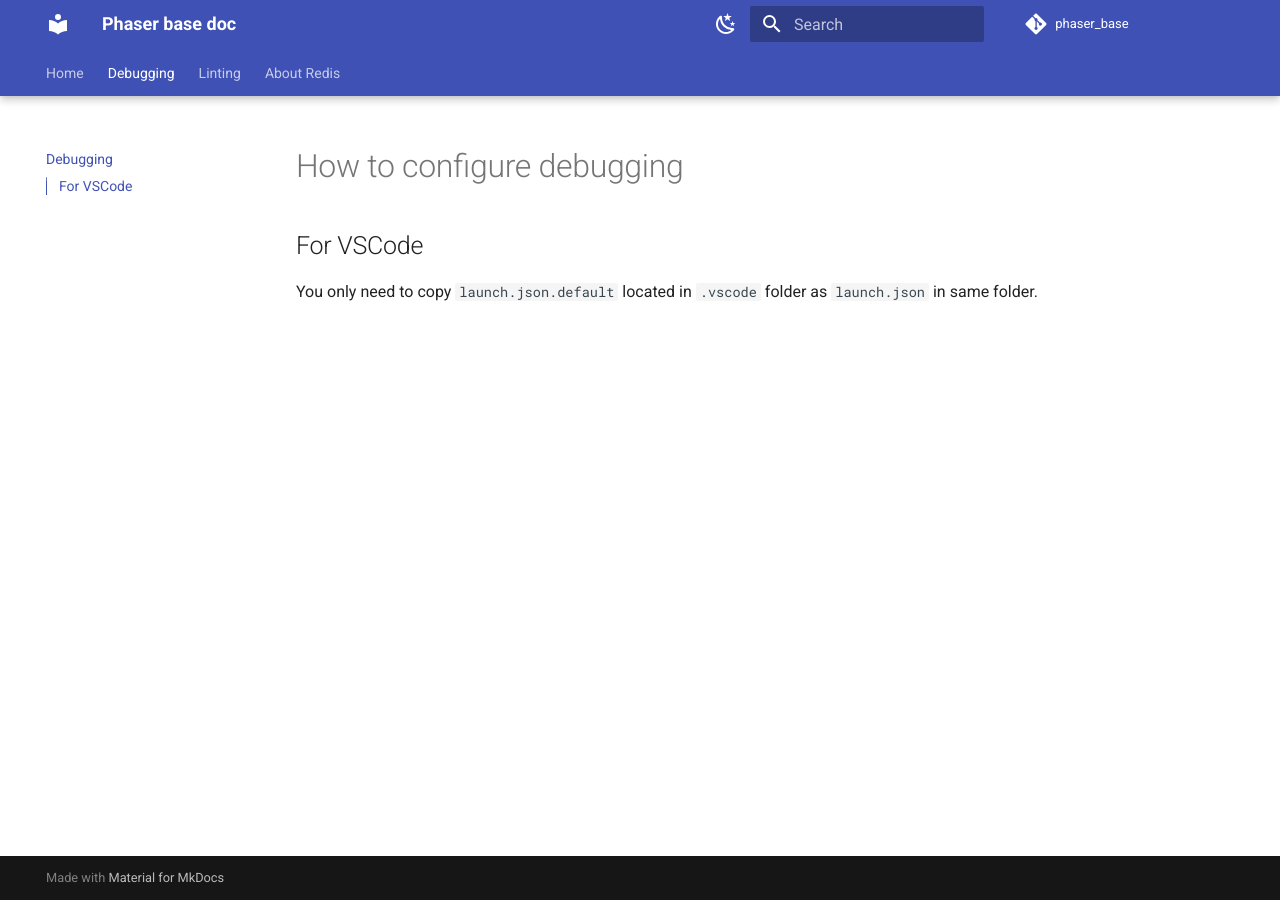
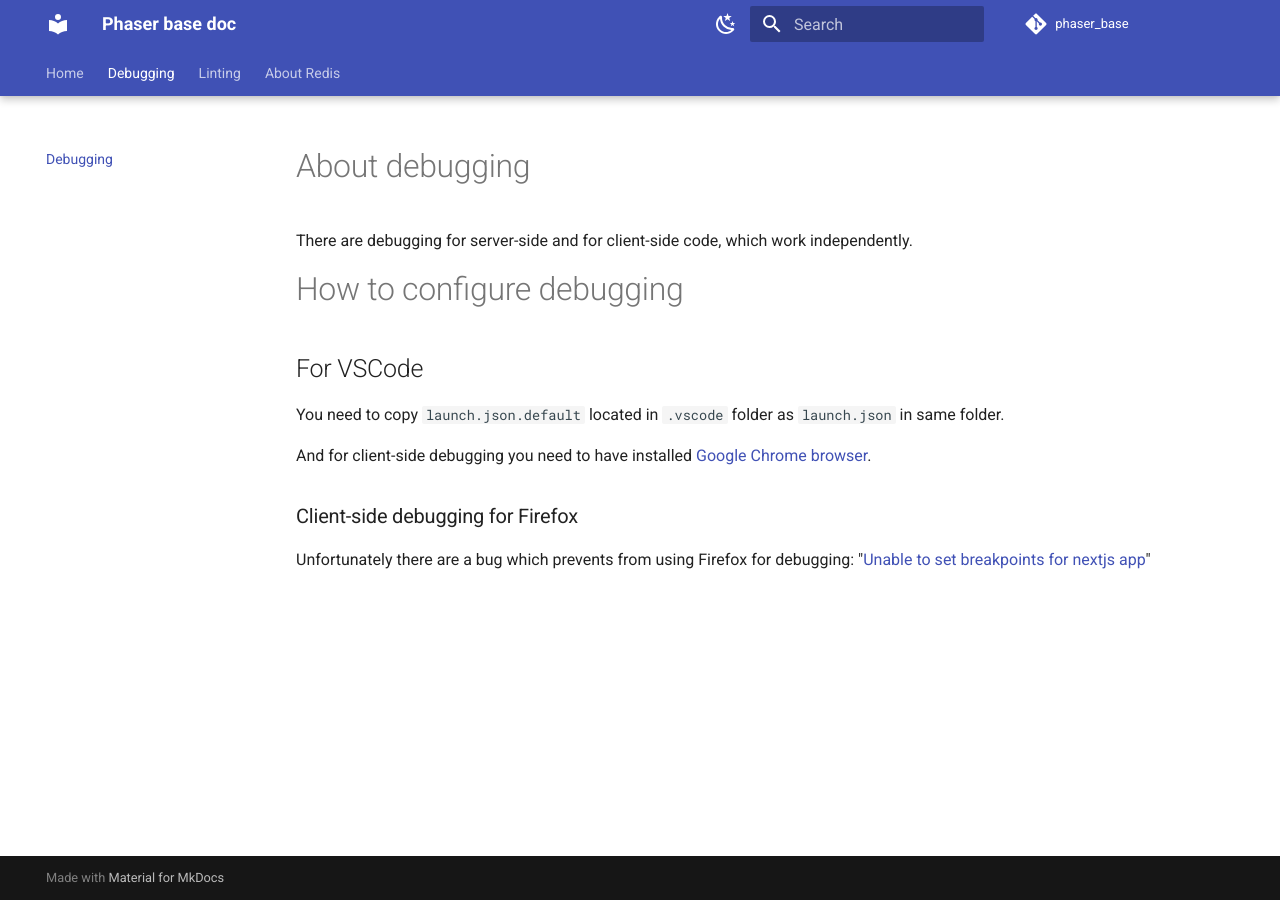
Before and after one commit to ecdani/phaser_base, an MkDocs documentation site: the page built from docs/debugging.md, in a window 1280 px wide. Built offline with MkDocs 1.6.1 and Material for MkDocs 9.7.7, drawn with Linux system fonts in a browser that asks for light colours; comment, search, counter and statistics services are not loaded.

Commit message:
Client side debug for VSCode

```diff
--- a/docs/debugging.md
+++ b/docs/debugging.md
@@ -1,5 +1,16 @@
+# About debugging
+
+There are debugging for server-side and for client-side code, which work independently.
+
 # How to configure debugging
 
 ## For VSCode
 
-You only need to copy `launch.json.default` located in `.vscode` folder as `launch.json` in same folder.
+You need to copy `launch.json.default` located in `.vscode` folder as `launch.json` in same folder.
+
+And for client-side debugging you need to have installed [Google Chrome browser](https://www.google.com/chrome/).
+
+### Client-side debugging for Firefox
+
+Unfortunately there are a bug which prevents from using Firefox for debugging:
+"[Unable to set breakpoints for nextjs app](https://github.com/firefox-devtools/vscode-firefox-debug/issues/208)"
```
